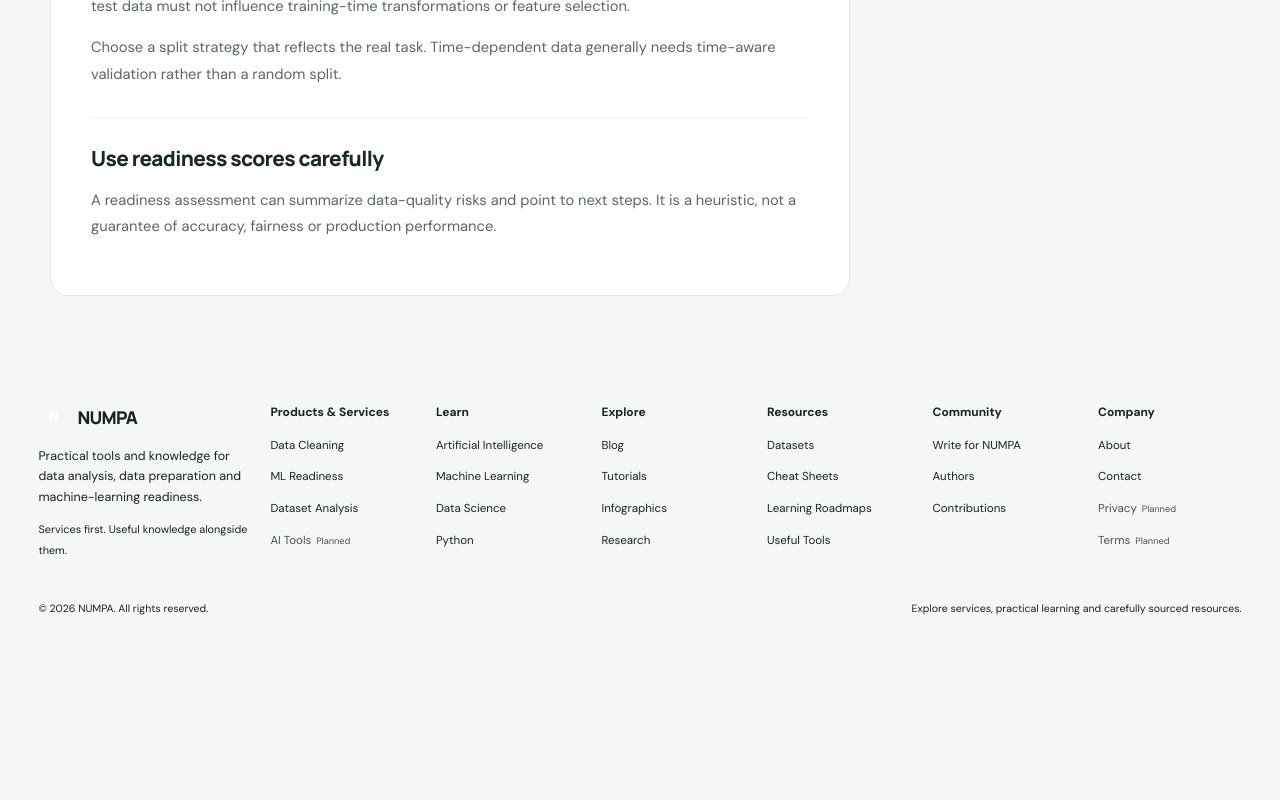
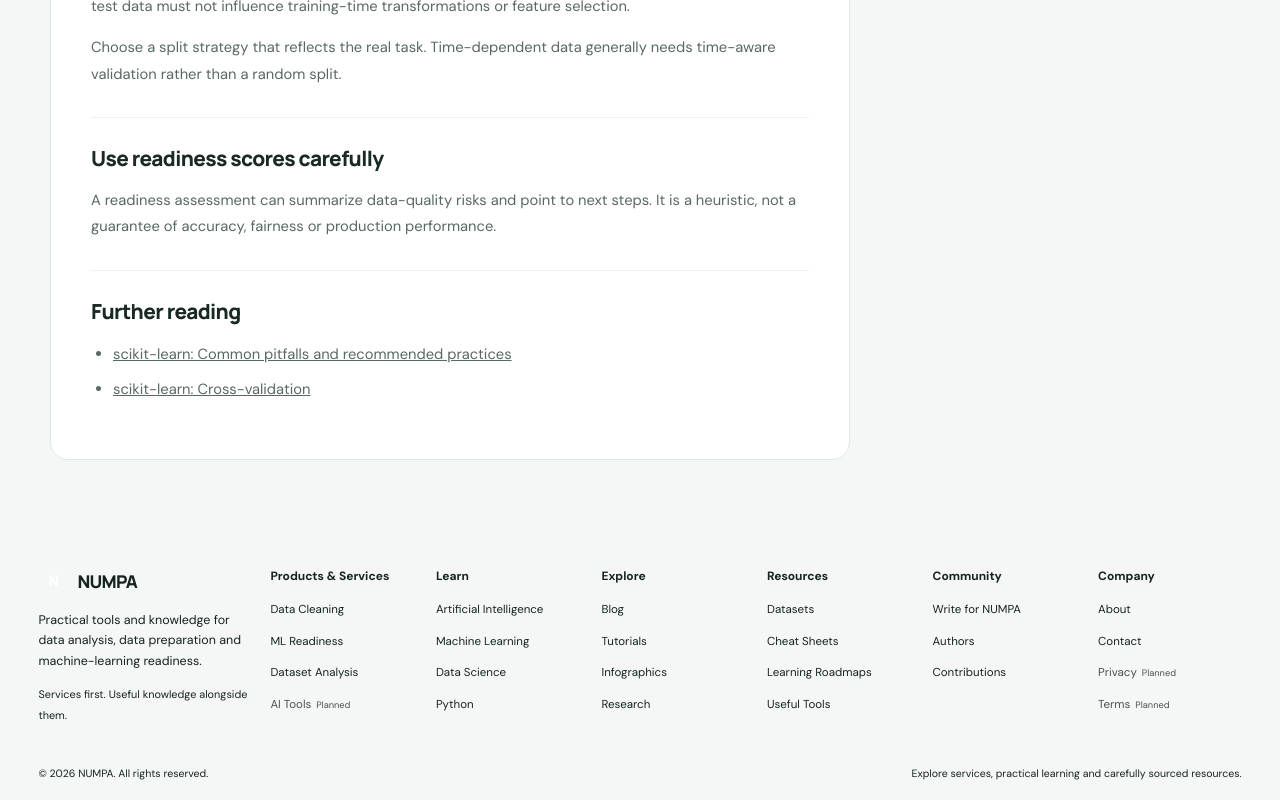
Before and after one commit to chandravadiyaDeep/Nump-, a Next.js app in the folder apps/web/: page /blog/data-quality-before-machine-learning in a window 1280 px wide. Shown: the part 1075-1875 px from the top of the page. Before the commit the page ends 1710 px from the top, so only its background shows below. Built offline with nearby package versions, Linux system fonts and the light colour scheme.

Commit message:
content: render cited sources on NUMPA blog posts

```diff
--- a/apps/web/app/blog/[slug]/page.tsx
+++ b/apps/web/app/blog/[slug]/page.tsx
@@ -10,5 +10,5 @@ export async function generateMetadata({ params }: { params: Promise<{ slug: str
 }
 export default async function BlogArticlePage({ params }: { params: Promise<{ slug: string }> }) {
   const { slug } = await params; const post = blogPosts.find((item) => item.slug === slug); if (!post) notFound();
-  return <PublicPage eyebrow={`BLOG / ${post.category.toUpperCase()}`} title={post.title} description={post.summary}><PublicArticle updated={post.updated} intro={post.intro} sections={post.sections} /></PublicPage>;
+  return <PublicPage eyebrow={`BLOG / ${post.category.toUpperCase()}`} title={post.title} description={post.summary}><PublicArticle updated={post.updated} intro={post.intro} sections={post.sections} sources={post.sources} /></PublicPage>;
 }
```
